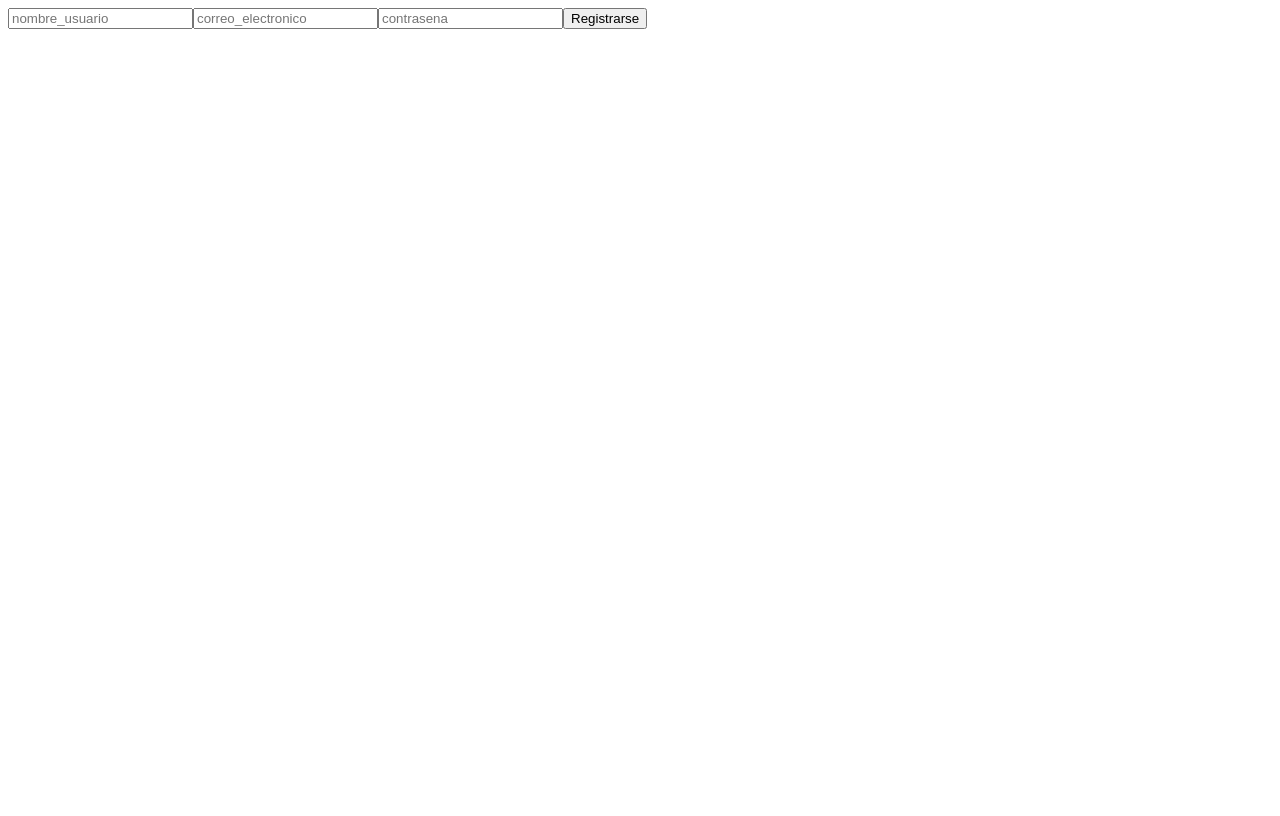
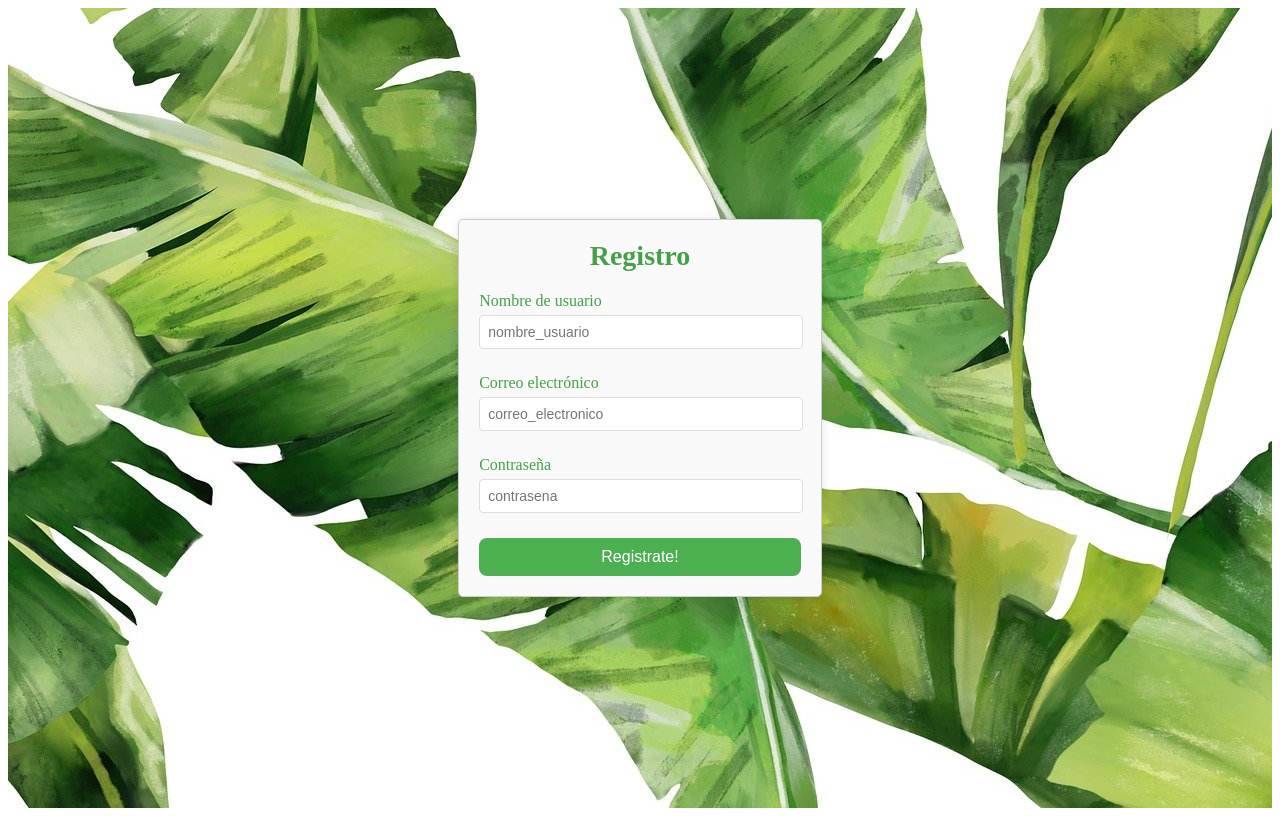
Before and after one commit to n4ii554/GlobalEvent, an Angular app in the folder frontend/: page /register in a window 1280 px wide. Built offline with nearby package versions, Linux system fonts and the light colour scheme.

Commit message:
Actualización con estilos del login y el registro

```diff
--- a/frontend/src/app/login/login.component.css
+++ b/frontend/src/app/login/login.component.css
@@ -1,8 +1,38 @@
+:host {
+    display: flex;
+    justify-content: center;
+    align-items: center;
+    height: 100vh;
+    background-color: #f3f0db;
+    flex-direction: column;
+}
+
+.login-header {
+    text-align: center;
+    margin-bottom: 20px;
+    padding-bottom: 10px;
+}
+
+  .app-logo {
+    width: 50%;
+    height: auto;
+    margin-bottom: 10px;
+}
+
+.app-title {
+    font-size: 24px;
+    font-weight: bold;
+    color: #4CAF50;
+    margin: 0 0 20px 0;
+    text-align: center;
+}
+
 .login-container {
     margin: 0 auto;
     max-width: 400px;
     padding: 20px;
     border: 1px solid #ccc;
+    border-radius: 5px;
     background-color: #f9f9f9;
     box-shadow: 0 0 10px rgba(0, 0, 0, 0.1);
 }
@@ -17,11 +47,12 @@ label {
 }
 
 input {
-    width: 100%;
+    width: 95%;
     padding: 8px;
     margin: 5px 0;
     border: 1px solid #ddd;
     border-radius: 4px;
+    margin-bottom: 10px;
 }
 
 button {
@@ -31,6 +62,7 @@ button {
     color: white;
     border: none;
     cursor: pointer;
+    border-radius: 8px;
 }
 
 button:hover {
--- a/frontend/src/app/login/login.component.html
+++ b/frontend/src/app/login/login.component.html
@@ -1,3 +1,9 @@
+<div class="login-header">
+    <img src="logo.png" alt="GlobalEvent" class="app-logo" />
+  </div>
+
+<div class="login-container">
+    <h1 class="app-title">Login</h1>
     <form (submit)="login($event)">
         <input type="text" [(ngModel)]="nombre_usuario" name="nombre_usuario" placeholder="nombre_usuario" required />
         <input type="password" [(ngModel)]="contrasena" name="contrasena" placeholder="contrasena" required />
@@ -5,3 +11,4 @@
 
         <p *ngIf="errorMessage" style="color: red;">{{ errorMessage }}</p>
     </form>
+</div>
--- a/frontend/src/app/login/login.component.ts
+++ b/frontend/src/app/login/login.component.ts
@@ -8,6 +8,7 @@ import { CommonModule } from '@angular/common';
   standalone: true,
   imports: [CommonModule, FormsModule],
   templateUrl: './login.component.html',
+  styleUrls: ['./login.component.css'],
 })
 export class LoginComponent {
   nombre_usuario: string = '';
--- a/frontend/src/app/register/register.component.css
+++ b/frontend/src/app/register/register.component.css
@@ -0,0 +1,63 @@
+:host {
+    display: flex;
+    justify-content: center;
+    align-items: center;
+    height: 100vh;
+    background-image: url('/fondo.jpg');
+    background-repeat: no-repeat;
+    background-position: center;
+    flex-direction: column;
+}
+
+.app-title {
+    font-size: 28px;
+    font-weight: bold;
+    margin: 0 0 20px 0;
+    text-align: center;
+    color: #45a049;
+}
+
+.register-container {
+    margin: 0 auto;
+    max-width: 400px;
+    padding: 20px;
+    border: 1px solid #ccc;
+    border-radius: 5px;
+    background-color: #f9f9f9;
+    box-shadow: 0 0 10px rgba(0, 0, 0, 0.1);
+}
+
+.inputs{
+    margin-bottom: 20px;
+    color: #45a049;
+}
+
+input {
+    width: 95%;
+    padding: 8px;
+    margin: 5px 0;
+    border: 1px solid #ddd;
+    border-radius: 4px;
+    font-size: 14px;
+}
+
+button {
+    width: 100%;
+    padding: 10px;
+    background-color: #4CAF50;
+    color: white;
+    border: none;
+    border-radius: 8px;
+    cursor: pointer;
+    font-size: 16px;
+}
+
+button:hover {
+    background-color: #45a049;
+}
+
+.error-message {
+    color: red;
+    font-size: 14px;
+    margin-top: 10px;
+}
--- a/frontend/src/app/register/register.component.html
+++ b/frontend/src/app/register/register.component.html
@@ -1,8 +1,23 @@
+
+
+    <div class="register-container">
+        <h1 class="app-title">Registro</h1>
         <form (submit)="register($event)">
+            <div class="inputs">
+                <label for="nombre_usuario">Nombre de usuario</label>
                 <input type="text" [(ngModel)]="nombre_usuario" name="nombre_usuario" placeholder="nombre_usuario" required />
+            </div>
+            <div class="inputs">
+                <label for="correo_electronico">Correo electrónico</label>
                 <input type="email" [(ngModel)]="correo_electronico" name="correo_electronico" placeholder="correo_electronico" required />
+            </div>
+            <div class="inputs">
+                <label for="contrasena">Contraseña</label>
                 <input type="password" [(ngModel)]="contrasena" name="contrasena" placeholder="contrasena" required />
-    <button type="submit">Registrarse</button>
+            </div>
+
+            <button type="submit">Registrate!</button>
 
             <p *ngIf="errorMessage" style="color: red;">{{ errorMessage }}</p>
         </form>
+    </div>
--- a/frontend/src/app/register/register.component.ts
+++ b/frontend/src/app/register/register.component.ts
@@ -8,6 +8,7 @@ import { CommonModule } from '@angular/common';
   standalone: true,
   imports: [CommonModule, FormsModule],
   templateUrl: './register.component.html',
+  styleUrls: ['./register.component.css'],
 })
 export class RegisterComponent {
   nombre_usuario: string = '';
```
Also changed, not shown: frontend/public/fondo.jpg (added), frontend/public/logo.png (added). Lines whose indentation alone changed are shown as unchanged.
